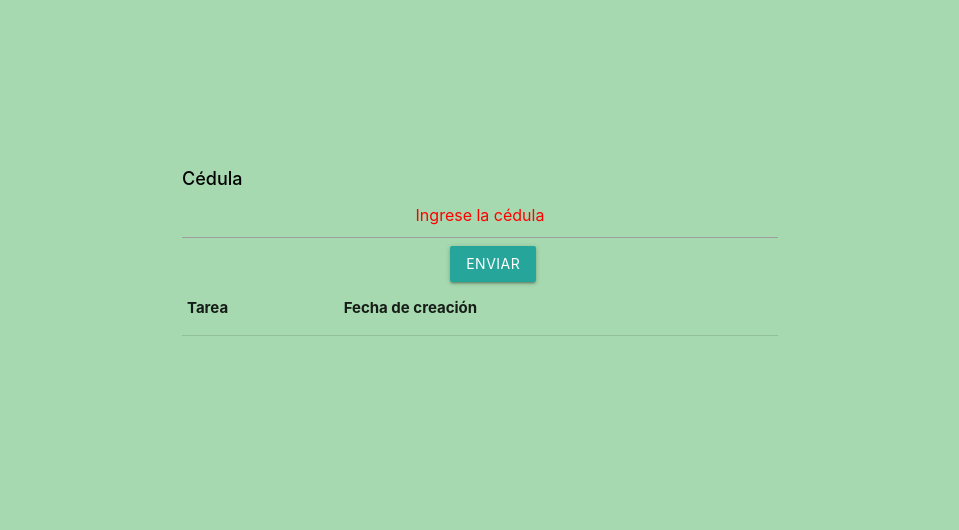
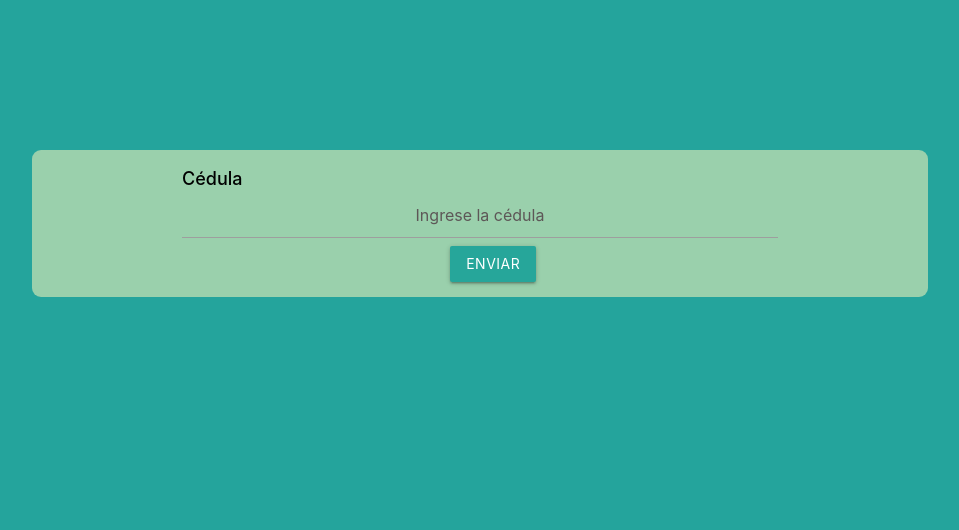
Before and after one commit to elbajo001/first_parcial_swIII.github.io-master, a PHP site: page /index.html in a window 1280 px wide. Shown: the top 530 px of the page, without its empty margins (160-1119 px from the left). Run offline with PHP 8.4, Linux system fonts and the light colour scheme; lists and menus that the app fills with data are empty.

Commit message:
2nd version

```diff
--- a/tareas.json
+++ b/100.json
@@ -1,14 +1,14 @@
 [
     {
         "tarea": "bailar",
-        "cedula": "001"
+        "fecha_creación": "16/11/19"
     },
     {
         "tarea": "cantar",
-        "cedula": "001"
+        "fecha_creación": "16/11/19"
     },
     {
         "tarea": "soplar",
-        "cedula": "001"
+        "fecha_creación": "16/11/19"
     }
 ]
--- a/css/estilos.css
+++ b/css/estilos.css
@@ -2,6 +2,12 @@
     color: rgb(93, 87, 87);
 }
 
+#redondeado {
+    -moz-border-radius: 9px;
+    -webkit-border-radius:9px;
+    background-color: hsl(140, 37%, 71%);
+}
+
 body{
-    background-color: hsl(131, 40%, 75%);
+    background-color: #24A49C;
 }
--- a/index.html
+++ b/index.html
@@ -9,34 +9,16 @@
     <link href="https://fonts.googleapis.com/icon?family=Material+Icons" rel="stylesheet">
     <!--Import materialize.css-->
     <link type="text/css" rel="stylesheet" href="css/materialize.min.css"  media="screen,projection"/>
-    <style>
-      ::placeholder {
-        color: red;
-      }
-    </style>
+    <link type="text/css" rel="stylesheet" href="css/estilos.css"/>
 </head>
-<body style="background-color: hsl(131, 40%, 75%);">
-  <div class="container">
+<body>
+  <div id="redondeado" class="container">
     <div class="section" style="margin: 150px;">
       <label style="font-size: 18px;color: black;" for="InputCedula"><strong>Cédula</strong></label>
       <input style="text-align: center;" type="text" id="InputCedula" placeholder="Ingrese la cédula">
       <button style="margin: 0px 45%;" class="btn" id="btn_enviar" onclick = "location='index.php'">
         Enviar
       </button>
-      <table>
-        <thead>
-          <tr>
-            <th>Tarea</th>
-            <th>Fecha de creación</th>
-          </tr>
-        </thead>
-        <tbody id="tbody_rta">
-
-        </tbody>
-      </table>
-
-      <div class="section" id="div_rta">
-      </div>
     </div>
   </div>
 
--- a/js/ajax1.js
+++ b/js/ajax1.js
@@ -1,6 +1,6 @@
 console.log('activo');
 
-document.querySelector('#btn_enviar').addEventListener('click', traerDatos);
+document.querySelector('#btn_enviar_php').addEventListener('click', traerDatos);
 
 function  traerDatos(){
 
@@ -16,14 +16,22 @@ function  traerDatos(){
         rta.innerHTML+=`
           <tr>
             <td>${item.tarea}</td>
-            <td>${item.cedula}</td>
+            <td>${item.fecha_creación}</td>
+            <td>
+              <form action="#">
+                <label>
+                  <input id="indeterminate-checkbox" type="checkbox" />
+                  <span></span>
+                </label>
+              </form>
+            </td>
           </tr>
         `
       }
     }
   };
 
-  xhttp.open("GET", "tareas.json", true);
+  xhttp.open("GET", "100.json", true);
   xhttp.send();
 
 }
```
Also changed, not shown: index.php (+19 -10 lines).
